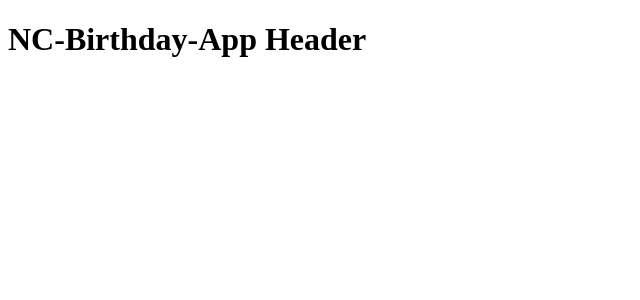
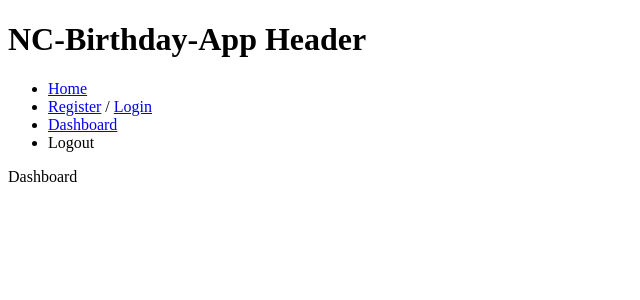
Before and after one commit to karlaferry/nc-birthday-app, a React (Create React App) app: page /dashboard in a window 1280 px wide. Shown: the top 300 px of the page, without its empty margins (0-640 px from the left). Built offline with nearby package versions, Linux system fonts and the light colour scheme; no server answers; the database is empty.

Commit message:
nav bar setup

```diff
--- a/src/App.js
+++ b/src/App.js
@@ -2,6 +2,9 @@ import { BrowserRouter, Routes, Route } from "react-router-dom";
 import "./App.css";
 import Header from "./components/Header";
 import Home from "./components/Home";
+import Register from "./components/Register";
+import Login from "./components/Login";
+import Dashboard from "./components/Dashboard";
 import CelebrantCard from "./components/CelebrantCard";
 import { getUsers } from "./utils/dbCalls";
 
@@ -13,6 +16,9 @@ function App() {
 				<Header />
 				<Routes>
 					<Route path="/" element={<Home />} />
+					<Route path="/register" element={<Register />} />
+					<Route path="/login" element={<Login />} />
+					<Route path="/dashboard" element={<Dashboard />} />
 					<Route path="/celebrant/:id" element={<CelebrantCard />} />
 				</Routes>
 			</BrowserRouter>
--- /dev/null
+++ b/src/components/Dashboard.jsx
@@ -0,0 +1,5 @@
+import React from "react";
+
+export default function Dashboard() {
+	return <div>Dashboard</div>;
+}
--- a/src/components/Header.jsx
+++ b/src/components/Header.jsx
@@ -1,5 +1,11 @@
 import React from "react";
+import NavBar from "./NavBar";
 
 export default function Header() {
-  return <h1>NC-Birthday-App Header</h1>;
+	return (
+		<div>
+			<h1>NC-Birthday-App Header</h1>
+			<NavBar />
+		</div>
+	);
 }
--- /dev/null
+++ b/src/components/Login.jsx
@@ -0,0 +1,5 @@
+import React from "react";
+
+export default function Login() {
+	return <div>Login</div>;
+}
--- /dev/null
+++ b/src/components/NavBar.jsx
@@ -0,0 +1,21 @@
+import React from "react";
+import { Link } from "react-router-dom";
+
+export default function NavBar() {
+	return (
+		<div>
+			<ul>
+				<li>
+					<Link to="/">Home</Link>
+				</li>
+				<li>
+					<Link to="/register">Register</Link> / <Link to="/login">Login</Link>
+				</li>
+				<li>
+					<Link to="/dashboard">Dashboard</Link>
+				</li>
+				<li>Logout</li>
+			</ul>
+		</div>
+	);
+}
--- /dev/null
+++ b/src/components/Register.jsx
@@ -0,0 +1,5 @@
+import React from "react";
+
+export default function Register() {
+	return <div>Register</div>;
+}
```
